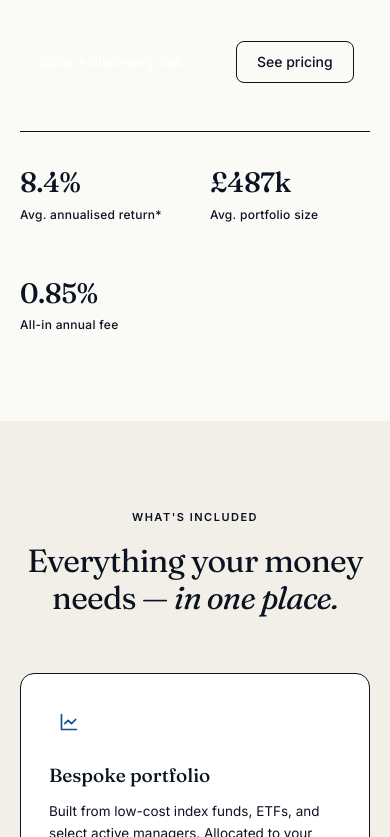
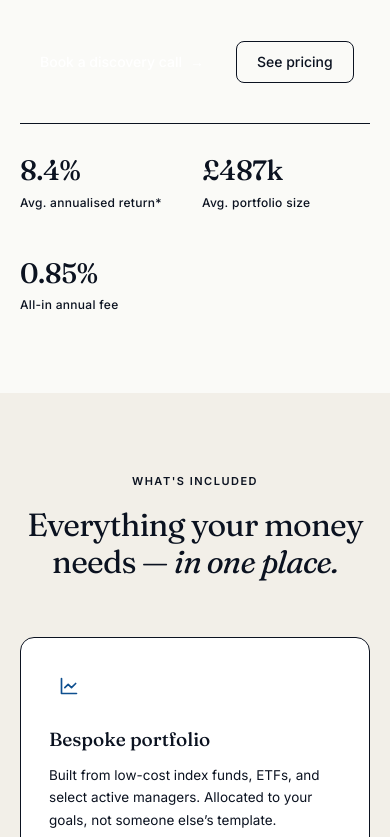
Before and after one commit to webbdev/financial-advisor-landing, a React (Vite) app: page /services/wealth-management in a window 390 px wide. Shown: the part 507-1344 px from the top of the page. Built offline with nearby package versions, Linux system fonts and the light colour scheme.

Commit message:
Adjust spacing across components

```diff
--- a/src/pages/ServicePage.tsx
+++ b/src/pages/ServicePage.tsx
@@ -29,7 +29,7 @@
 
 function Hero({ content }: { content: ServiceContent }) {
   return (
-    <section className="relative pt-24 pb-22 md:pt-30 md:pb-26">
+    <section className="relative pt-24 md:pt-30 pb-20 md:pb-26">
       <div className="container-x">
         <Reveal>
           <Link
@@ -71,7 +71,7 @@
             {content.heroLead}
           </p>
 
-          <div className="mb-12 flex flex-wrap gap-3">
+          <div className="mb-10 md:mb-12 flex flex-wrap gap-3">
             <Link
               to="/book"
               className="group inline-flex items-center gap-2 rounded-md px-5 py-2.5 text-sm font-medium text-white no-underline transition-all hover:-translate-y-px"
@@ -113,7 +113,7 @@
           </div>
 
           <div
-            className="flex flex-wrap gap-12 border-t pt-7"
+            className="flex flex-wrap gap-10 md:gap-12 border-t pt-6 md:pt-7"
             style={{ borderColor: 'var(--color-line)' }}
           >
             {content.heroStats.map((s) => (
@@ -145,7 +145,7 @@
 function Features({ content }: { content: ServiceContent }) {
   return (
     <section
-      className="py-22 md:py-28"
+      className="py-20 md:py-28"
       style={{ backgroundColor: 'var(--color-surface-2)' }}
     >
       <div className="container-x">
@@ -216,7 +216,7 @@
 
 function Process({ content }: { content: ServiceContent }) {
   return (
-    <section className="py-22 md:py-28">
+    <section className="py-20 md:py-28">
       <div className="container-x">
         <div className="grid items-start gap-10 md:gap-16 lg:grid-cols-[1fr_1.4fr]">
           <Reveal>
@@ -308,7 +308,7 @@
       id="pricing"
       // Scroll-margin-top accounts for the fixed nav so the section
       // heading clears it when "See pricing" is clicked from the hero.
-      className="scroll-mt-24 py-22 md:py-28"
+      className="scroll-mt-24 py-20 md:py-28"
       style={{ backgroundColor: 'var(--color-surface-2)' }}
     >
       <div className="container-x">
@@ -466,7 +466,7 @@
   const [openIndex, setOpenIndex] = useState<number | null>(null)
 
   return (
-    <section className="py-22 md:py-28">
+    <section className="py-20 md:py-28">
       <div className="container-x">
         <Reveal className="mx-auto mb-12 max-w-[640px] text-center">
           <div
--- a/src/sections/About.tsx
+++ b/src/sections/About.tsx
@@ -3,7 +3,7 @@
 
 export function About() {
   return (
-    <section id="about" className="py-22 md:py-28">
+    <section id="about" className="py-20 md:py-28">
       <div className="container-x">
         <div className="grid items-center gap-10 md:gap-18 lg:grid-cols-[1fr_1.3fr]">
           {/* Left — years card + partner */}
```
